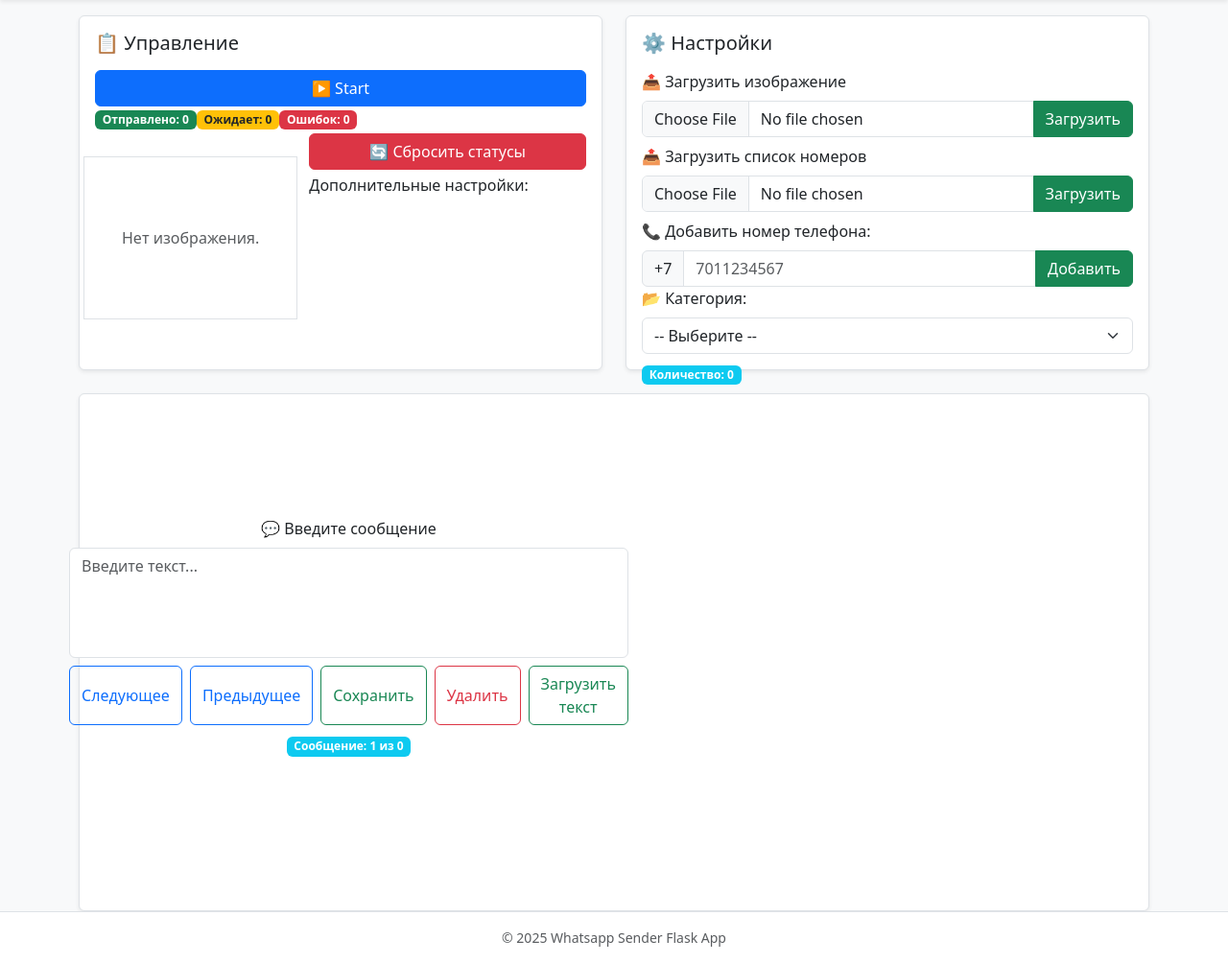
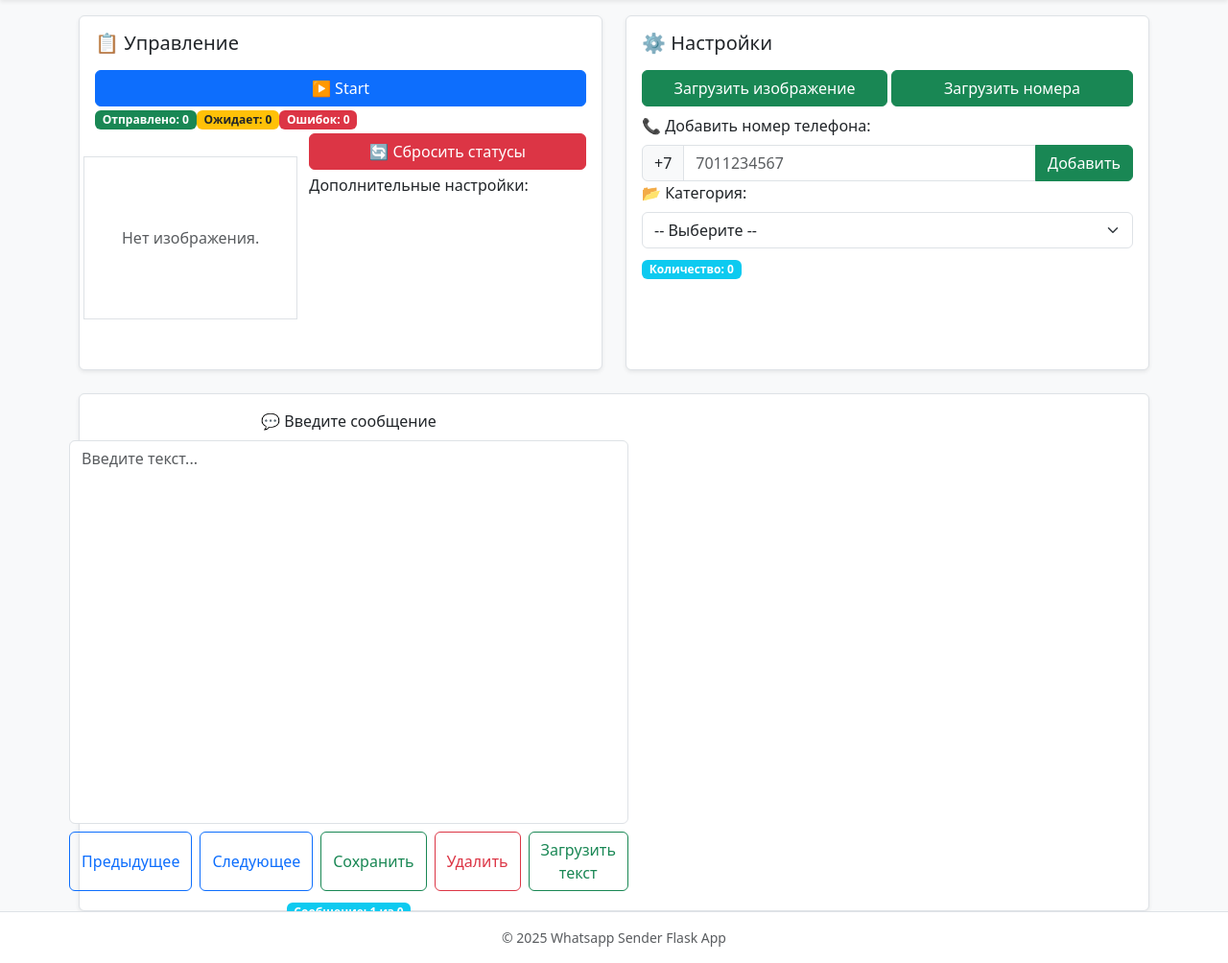
Before and after one commit to Resmus1/Whatsapp-Sender-3.0, a Flask app: page / in a window 1280 px wide. Shown: the part 57-1061 px from the top of the page at 96% size. Run offline with Flask 3, Linux system fonts and the light colour scheme; data that the repository does not hold is empty.

Commit message:
modified:   static/css/main.css modified:   templates/base.html modified:   templates/index.html - changed the loading of the image - changed the display in the message
-In the display of the download button

- Fixed operation of the button of the download of contacts

```diff
--- a/static/css/main.css
+++ b/static/css/main.css
@@ -29,5 +29,5 @@
 .textarea_message {
     overflow-y: auto;
     resize: none;
-    height: 115px;
+    height: 400px;
 }
--- a/templates/base.html
+++ b/templates/base.html
@@ -72,6 +72,11 @@
             document.getElementById("textForm").submit();
         });
     </script>
+    <script>
+        document.getElementById("imageInput").addEventListener("change", function () {
+            document.getElementById("imageForm").submit();
+        });
+    </script>
 </body>
 
 </html>
--- a/templates/index.html
+++ b/templates/index.html
@@ -65,21 +65,20 @@
 
 {% block right %}
 <h5 class="mb-3">⚙️ Настройки</h5>
-
-<form action="/upload_image" method="post" enctype="multipart/form-data" class="mb-2">
-    <label class="form-label">📤 Загрузить изображение</label>
-    <div class="input-group">
-        <input type="file" name="file" class="form-control" required>
-        <button type="submit" class="btn btn-success">Загрузить</button>
+<div class="col-md-12 d-flex align-items-center">
+    <div class="col-md-6">
+        <form id="imageForm" action="/upload_image" method="POST" enctype="multipart/form-data" class="mb-2">
+            <input type="file" name="file" accept=".jpg" class="d-none" id="imageInput">
+            <label for="imageInput" class="btn btn-success w-100">Загрузить изображение</label>
+        </form>
     </div>
-</form>
-<form action="/upload_contacts" method="post" enctype="multipart/form-data" class="mb-2">
-    <label class="form-label">📤 Загрузить список номеров</label>
-    <div class="input-group">
-        <input type="file" name="file" class="form-control" required>
-        <button type="submit" class="btn btn-success">Загрузить</button>
+    <div class="col-md-6">
+        <form id="textForm" action="/upload_contacts" method="POST" enctype="multipart/form-data" class="mb-2 ms-1">
+            <input type="file" name="file" accept=".txt, .csv" class="d-none" id="fileInput">
+            <label for="fileInput" class="btn btn-success w-100">Загрузить номера</label>
+        </form>
     </div>
-</form>
+</div>
 <form action="/add_number" method="post">
     <label for="phone" class="form-label">📞 Добавить номер телефона:</label>
     <div class="input-group">
@@ -114,8 +113,8 @@
                 placeholder="Введите текст...">{{ session.get('text_message') }}</textarea>
         </div>
         <div class="d-flex gap-2">
+            <button type="submit" name="action" value="prev" class="btn btn-outline-primary">Предыдущее</button>
             <button type="submit" name="action" value="next" class="btn btn-outline-primary">Следующее</button>
-            <button type="submit" name="action" value="prev" class="btn btn-outline-primary">Предыдущее</button>
             <button type="submit" name="action" value="save" class="btn btn-outline-success">Сохранить</button>
             <button type="submit" name="action" value="delete" class="btn btn-outline-danger">Удалить</button>
 
```
